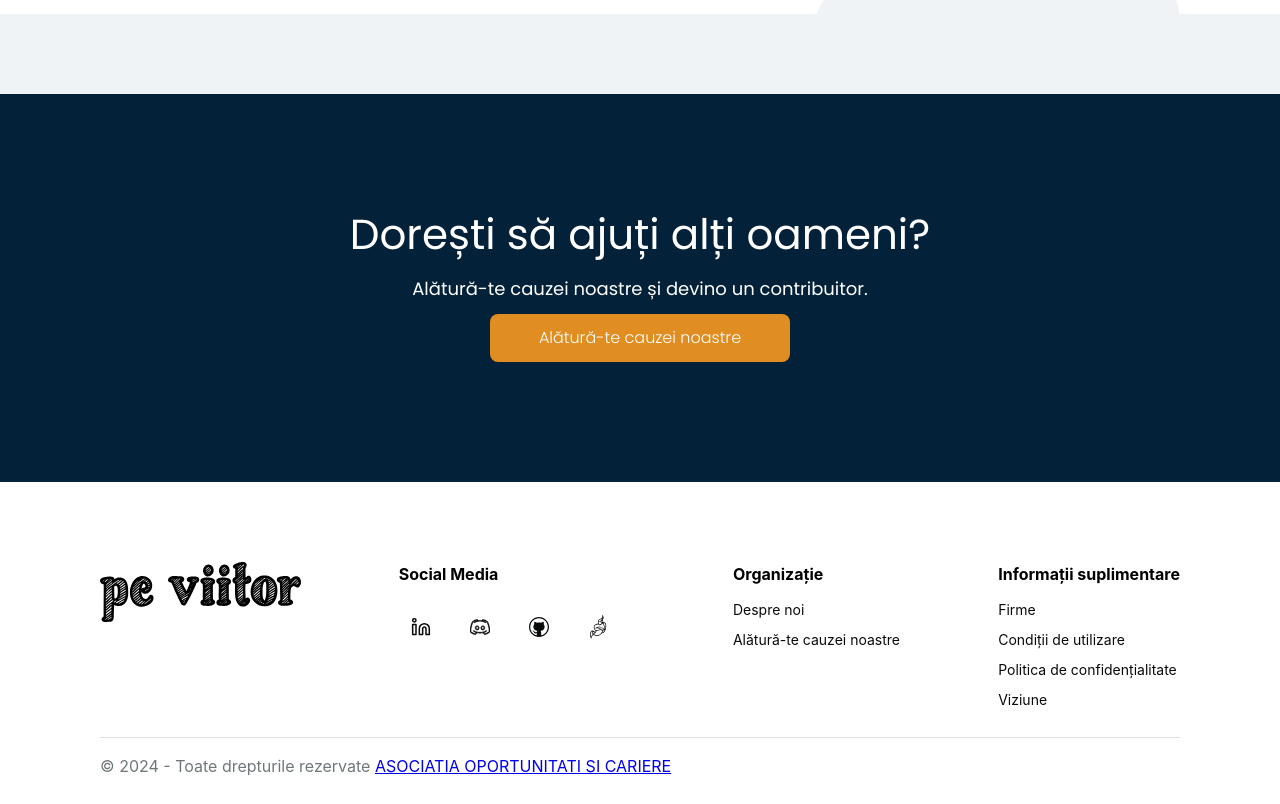
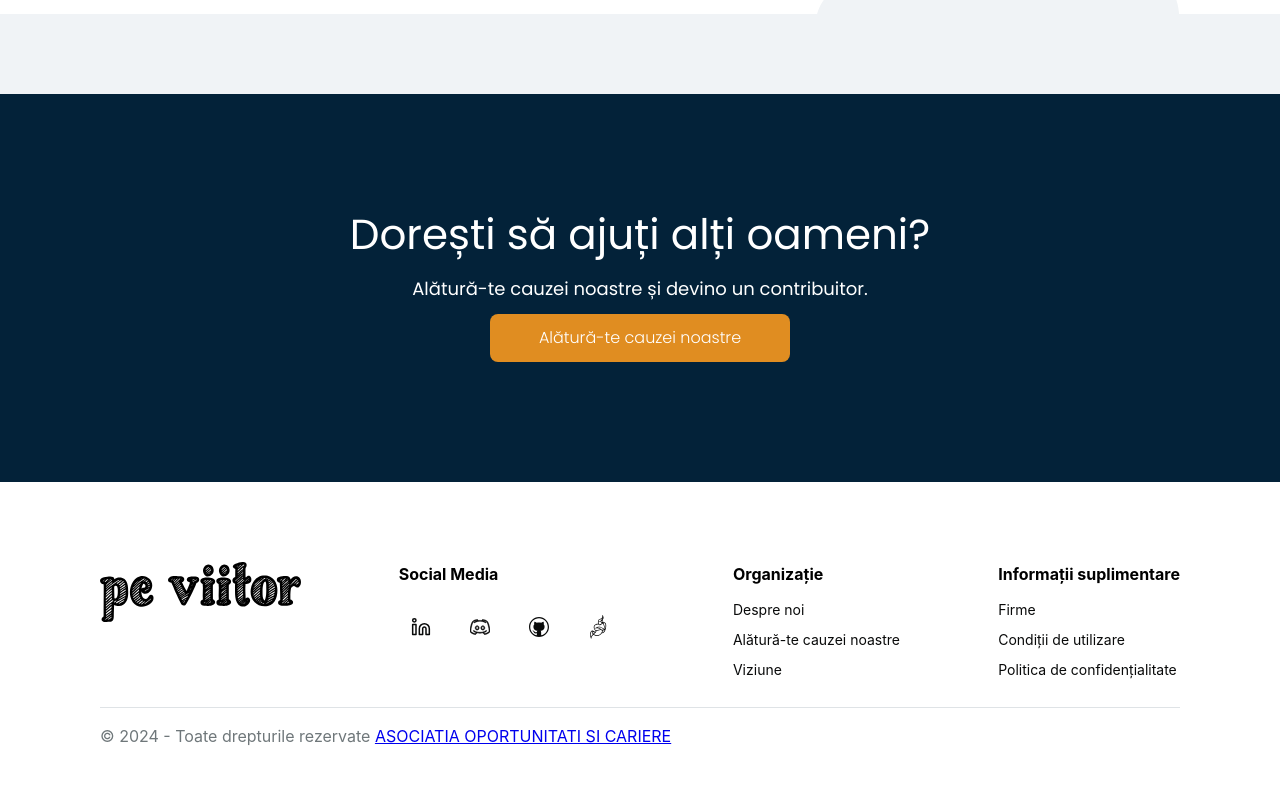
Before and after one commit to peviitor-ro/search-engine, a React (Create React App) app: page / in a window 1280 px wide. Shown: the part 549-1353 px from the top of the page. After the commit the page ends 1323 px from the top, so only its background shows below. Built offline with nearby package versions, Linux system fonts and the light colour scheme; no server answers.

Commit message:
Updating footer

```diff
--- a/src/components/footer/footer.component.jsx
+++ b/src/components/footer/footer.component.jsx
@@ -76,6 +76,15 @@ export const Footer = () => {
                   Alătură-te cauzei noastre
                 </a>
               </li>
+              <li>
+                <a
+                  href="https://www.oportunitatisicariere.ro/viziune"
+                  target="_blank"
+                  rel="noreferrer"
+                >
+                  Viziune
+                </a>
+              </li>
             </ul>
           </nav>
         </section>
@@ -104,15 +113,6 @@ export const Footer = () => {
                   Politica de confidențialitate
                 </a>
               </li>
-              <li>
-                <a
-                  href="https://www.oportunitatisicariere.ro/viziune"
-                  target="_blank"
-                  rel="noreferrer"
-                >
-                  Viziune
-                </a>
-              </li>
             </ul>
           </nav>
         </section>
```
